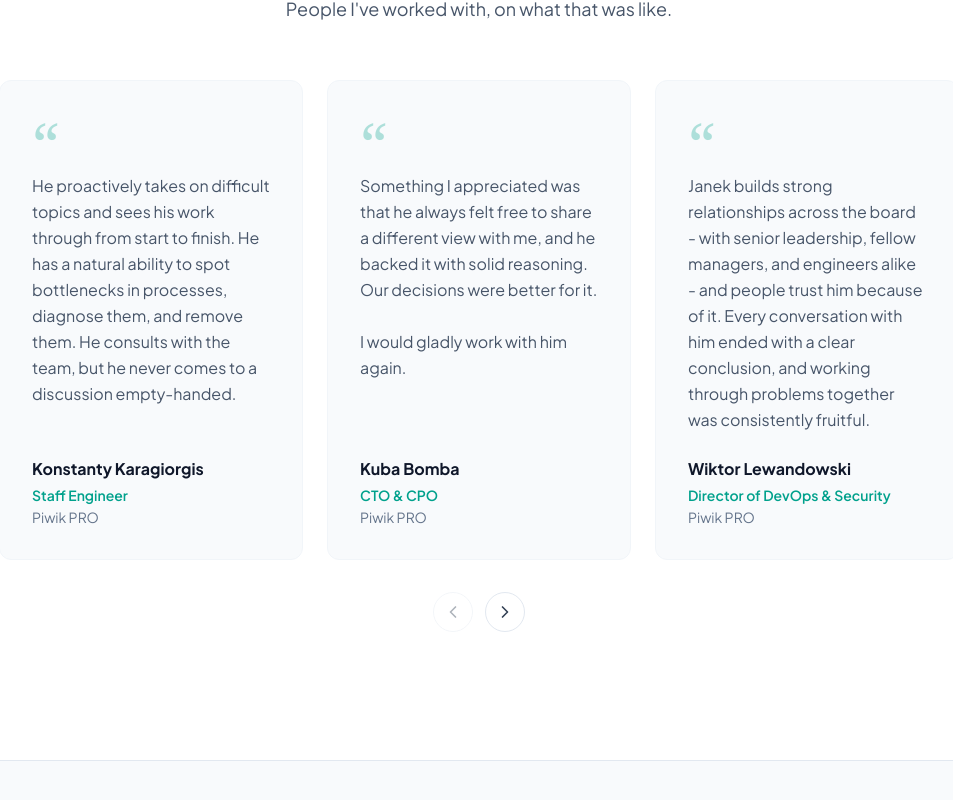
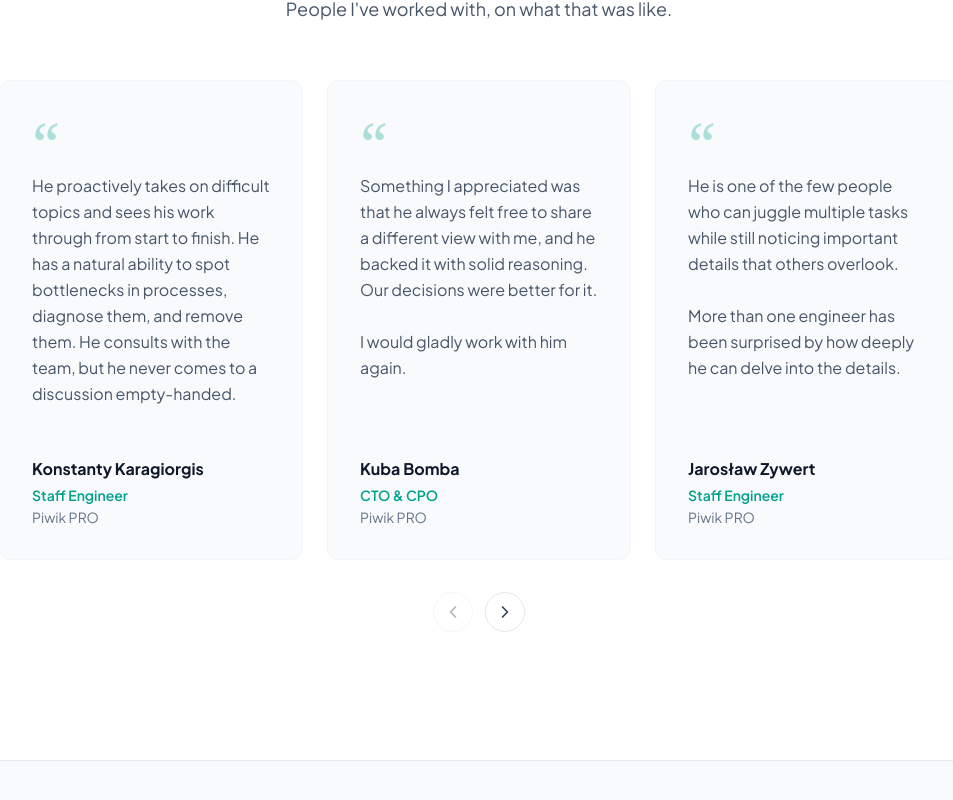
Before and after one commit to JOleksiakConsulting/joleksiakconsulting.github.io, a React (Vite) app: page / in a window 1280 px wide. Shown: the part 1869-2669 px from the top of the page, without its empty margins (161-1114 px from the left). Built offline with nearby package versions, Linux system fonts and the light colour scheme.

Commit message:
New testimonial

```diff
--- a/src/components/Testimonials.tsx
+++ b/src/components/Testimonials.tsx
@@ -19,6 +19,12 @@ const testimonials: Testimonial[] = [
     quote: 'Something I appreciated was that he always felt free to share a different view with me, and he backed it with solid reasoning. Our decisions were better for it.\n\nI would gladly work with him again.',
     name: 'Kuba Bomba',
     role: 'CTO & CPO',
+    company: 'Piwik PRO',
+  },
+  {
+    quote: 'He is one of the few people who can juggle multiple tasks while still noticing important details that others overlook.\n\nMore than one engineer has been surprised by how deeply he can delve into the details.',
+    name: 'Jarosław Zywert',
+    role: 'Staff Engineer',
     company: 'Piwik PRO',
   },
   {
```
